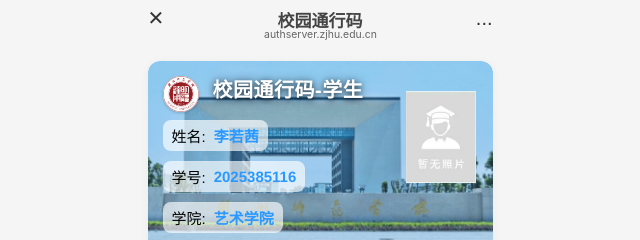
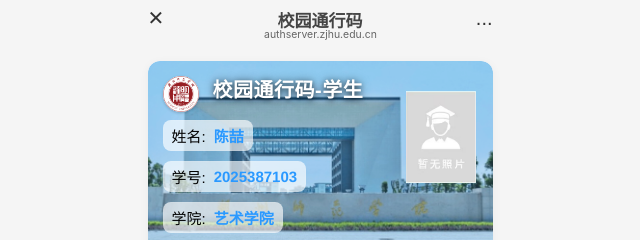
Before and after one commit to juezi0913/campus-pass, a plain HTML site: page hushiyuan.html in a window 1280 px wide. Shown: the top 240 px of the page, 320-960 px from the left. Drawn offline with Linux system fonts and the light colour scheme.

Commit message:
Update hushiyuan.html

```diff
--- a/hushiyuan.html
+++ b/hushiyuan.html
@@ -294,11 +294,11 @@
                     <div class="info-rows">
                         <div class="info-item">
                             <span class="label">姓名:</span>
-                            <span class="value">李若茜</span>
+                            <span class="value">陈喆</span>
                         </div>
                         <div class="info-item">
                             <span class="label">学号:</span>
-                            <span class="value">2025385116</span>
+                            <span class="value">2025387103</span>
                         </div>
                         <div class="info-item">
                             <span class="label">学院:</span>
@@ -350,4 +350,5 @@
         updateTime();
     </script>
 </body>
+
 </html>
```
